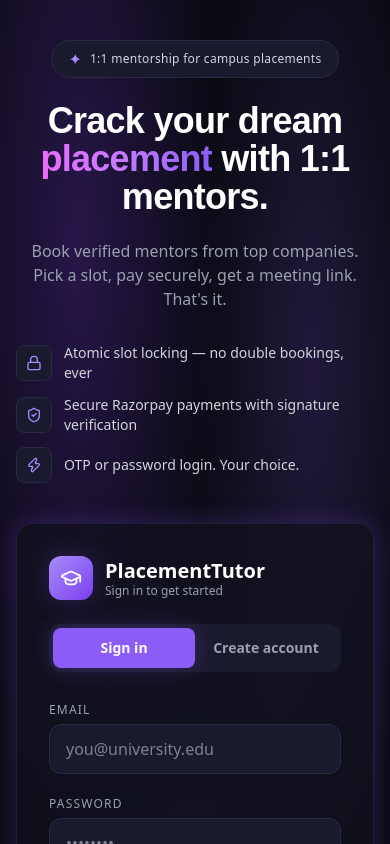
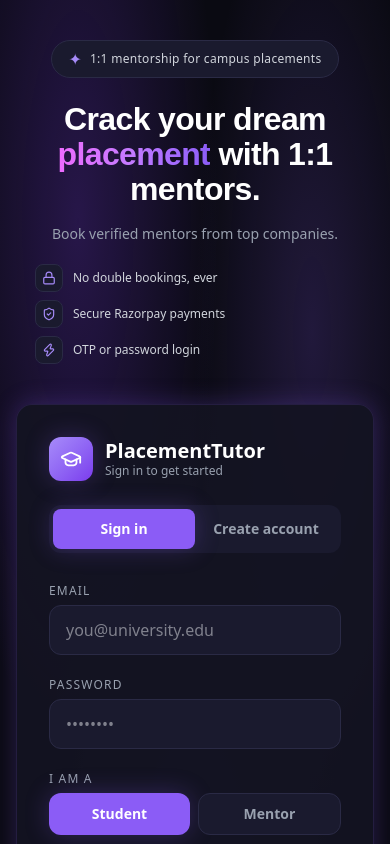
Before and after one commit to amandemrot/placement-tutor, a React (Vite) app in the folder client/: page /auth in a window 390 px wide. Shown: the top 844 px of the page. Built offline with nearby package versions, Linux system fonts and the light colour scheme; a web font is replaced by a local one.

Commit message:
mentor profile page, mobile hero polish, mobile scroll performance

```diff
--- a/client/src/index.css
+++ b/client/src/index.css
@@ -17,22 +17,32 @@ body {
   font-family: ui-sans-serif, system-ui, "Segoe UI", sans-serif;
 }
 
-/* aurora animated background */
+/* aurora background — static on mobile (repaint cost), animated on desktop */
 .aurora {
   background: radial-gradient(60% 80% at 20% 20%, rgba(124,58,237,.25), transparent 60%),
               radial-gradient(50% 70% at 80% 30%, rgba(139,92,246,.18), transparent 60%),
               radial-gradient(70% 90% at 50% 90%, rgba(99,102,241,.15), transparent 60%);
-  animation: auroraShift 12s ease-in-out infinite alternate;
+}
+.glass {
+  background: rgba(20, 20, 34, 0.92);
+  border: 1px solid rgba(139, 92, 246, 0.15);
+}
+@media (min-width: 768px) {
+  .aurora {
+    animation: auroraShift 12s ease-in-out infinite alternate;
+  }
+  .glass {
+    background: rgba(18, 18, 30, 0.75);
+    backdrop-filter: blur(14px);
+  }
 }
 @keyframes auroraShift {
   from { background-position: 0% 0%, 100% 0%, 50% 100%; }
   to   { background-position: 30% 20%, 70% 10%, 40% 80%; }
 }
-
-.glass {
-  background: rgba(18, 18, 30, 0.75);
-  backdrop-filter: blur(14px);
-  border: 1px solid rgba(139, 92, 246, 0.15);
+/* respect users with motion sensitivity */
+@media (prefers-reduced-motion: reduce) {
+  .aurora { animation: none; }
 }
 .glow {
   box-shadow: 0 0 24px rgba(139, 92, 246, 0.25);
--- a/client/src/pages/AuthPage.jsx
+++ b/client/src/pages/AuthPage.jsx
@@ -78,9 +78,9 @@ export default function AuthPage() {
     : email && (tab === "signin" || name);
 
   const features = [
-    { icon: Lock, text: "Atomic slot locking — no double bookings, ever" },
-    { icon: ShieldCheck, text: "Secure Razorpay payments with signature verification" },
-    { icon: Zap, text: "OTP or password login. Your choice." },
+    { icon: Lock, text: "Atomic slot locking — no double bookings, ever", short: "No double bookings, ever" },
+    { icon: ShieldCheck, text: "Secure Razorpay payments with signature verification", short: "Secure Razorpay payments" },
+    { icon: Zap, text: "OTP or password login. Your choice.", short: "OTP or password login" },
   ];
 
   return (
@@ -96,7 +96,7 @@ export default function AuthPage() {
           </div>
 
           <h1 style={{ fontFamily: "'Unbounded', sans-serif", letterSpacing: "-0.02em" }}
-            className="text-4xl md:text-6xl font-black text-white leading-[1.05] mb-6">
+            className="text-[2rem] leading-[1.1] md:text-6xl md:leading-[1.05] font-black text-white mb-4 md:mb-6">
             Crack your dream{" "}
             <span className="bg-gradient-to-r from-fuchsia-400 via-purple-400 to-brand-500 bg-clip-text text-transparent">
               placement
@@ -104,20 +104,23 @@ export default function AuthPage() {
             with 1:1 mentors.
           </h1>
 
-          <p className="text-gray-400 text-base md:text-lg mb-8 max-w-md mx-auto md:mx-0">
-            Book verified mentors from top companies. Pick a slot, pay securely,
-            get a meeting link. That's it.
+          <p className="text-gray-400 text-sm md:text-lg mb-5 md:mb-8 max-w-xs md:max-w-md mx-auto md:mx-0">
+            Book verified mentors from top companies.
+            <span className="hidden md:inline"> Pick a slot, pay securely, get a meeting link. That's it.</span>
           </p>
 
-          <div className="space-y-3 max-w-md mx-auto md:mx-0">
-            {features.map(({ icon: Icon, text }, i) => (
+          <div className="space-y-2 md:space-y-3 max-w-xs md:max-w-md mx-auto md:mx-0">
+            {features.map(({ icon: Icon, text, short }, i) => (
               <motion.div key={i} initial={{ opacity: 0, x: -16 }} animate={{ opacity: 1, x: 0 }}
                 transition={{ delay: 0.3 + i * 0.12 }}
-                className="flex items-center gap-3 text-left">
-                <div className="w-9 h-9 shrink-0 rounded-lg bg-card2 border border-line flex items-center justify-center">
-                  <Icon size={16} className="text-brand-400" />
+                className="flex items-center gap-2.5 md:gap-3 text-left">
+                <div className="w-7 h-7 md:w-9 md:h-9 shrink-0 rounded-lg bg-card2 border border-line flex items-center justify-center">
+                  <Icon size={14} className="text-brand-400" />
                 </div>
-                <span className="text-sm text-gray-300">{text}</span>
+                <span className="text-xs md:text-sm text-gray-300">
+                  <span className="md:hidden">{short}</span>
+                  <span className="hidden md:inline">{text}</span>
+                </span>
               </motion.div>
             ))}
           </div>
```
Also changed, not shown: 2 other files (tests, documents, lock files or other folders).
